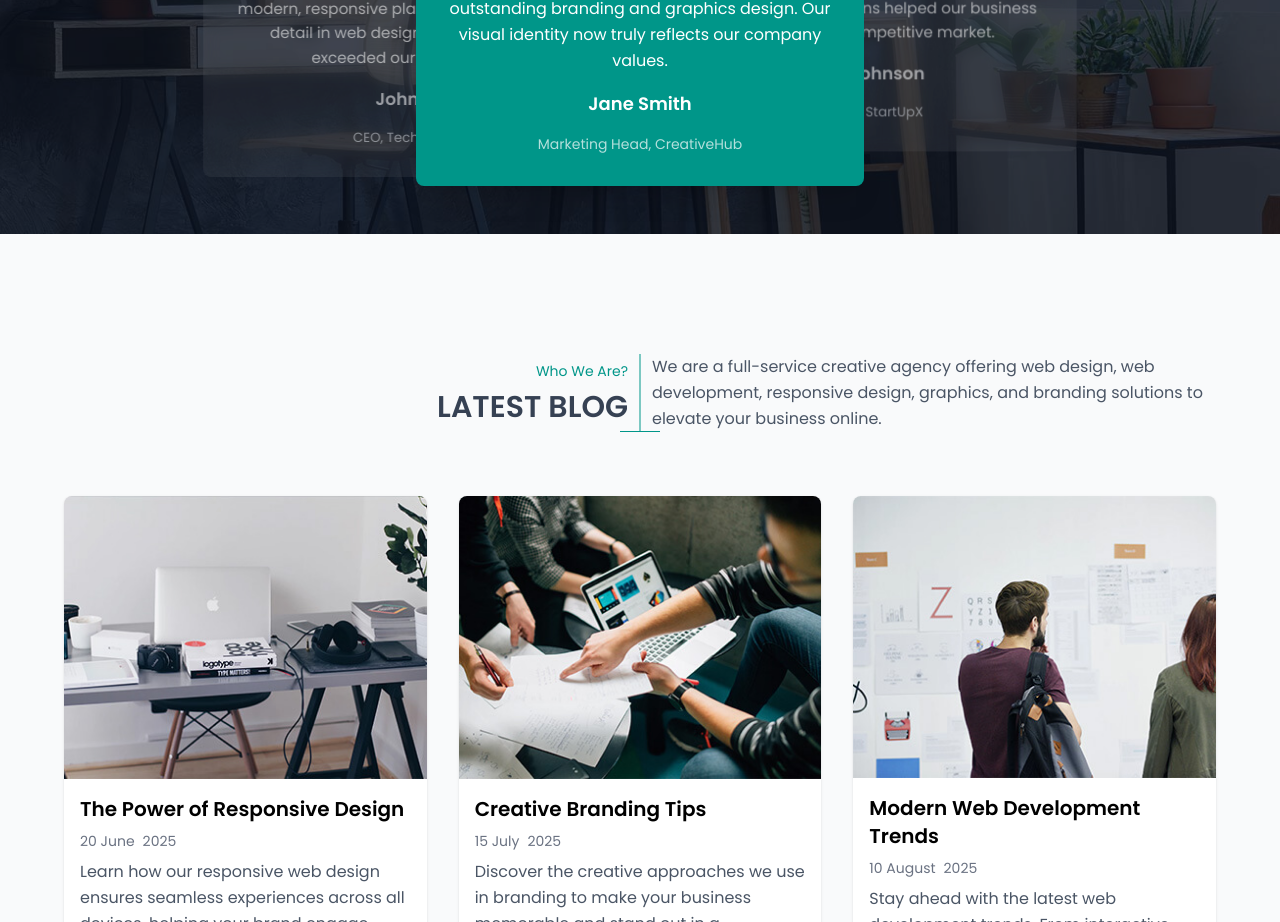
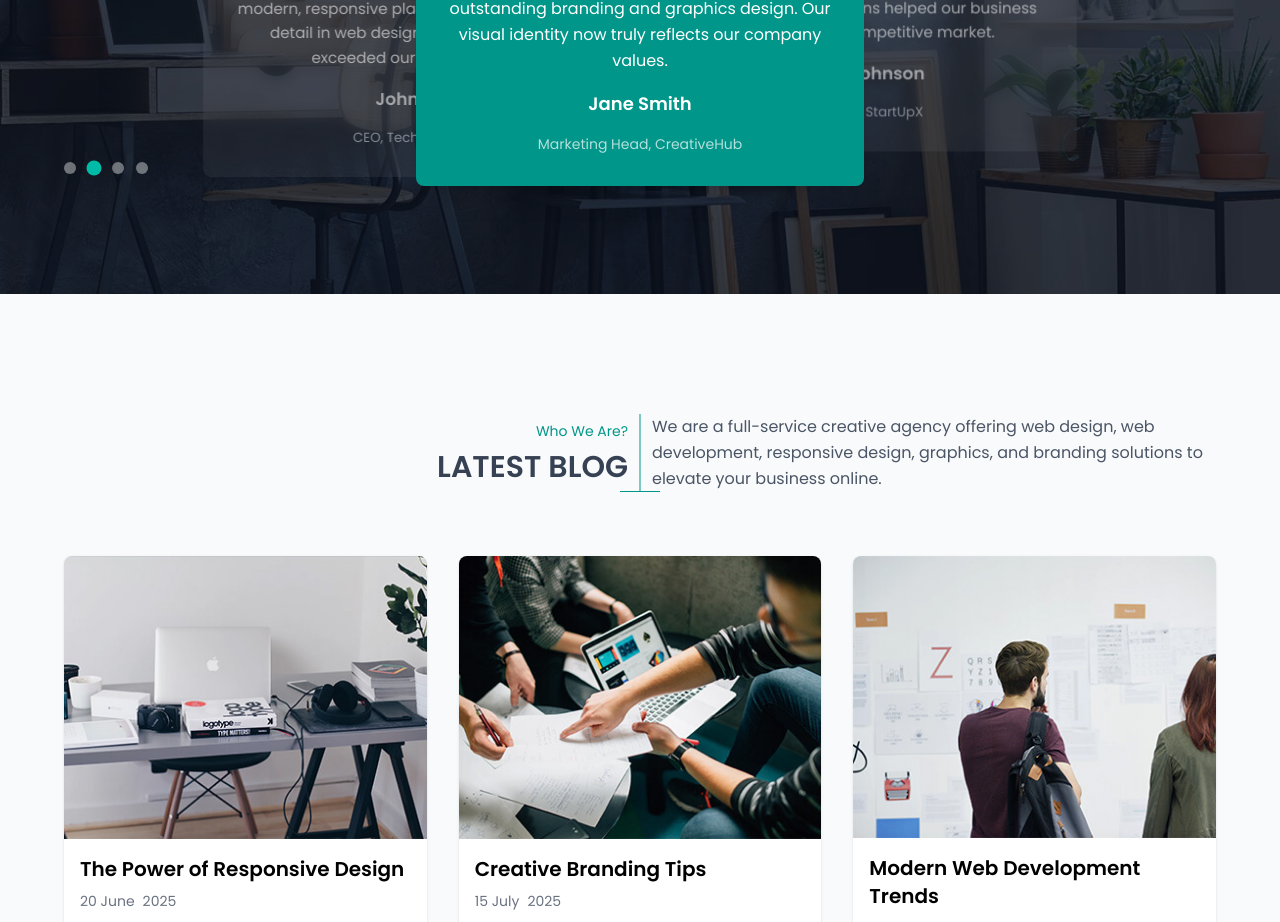
Before and after one commit to geliettech/trovica, a React (Vite) app: page / in a window 1280 px wide. Shown: the part 4880-5802 px from the top of the page. Built offline with nearby package versions, Linux system fonts and the light colour scheme.

Commit message:
update testi...

```diff
--- a/src/components/TestimonialCard.jsx
+++ b/src/components/TestimonialCard.jsx
@@ -38,7 +38,7 @@ const TestimonialsCard = () => {
         />
 
         {/* Slider */}
-        <div className="relative h-72 mt-12 flex justify-center">
+        <div className="relative h-84 mt-12 flex justify-center">
           {visibleSlides.map((slide, index) => {
             const isActive = index === 1; // Middle slide
             const isLeft = index === 0;
@@ -87,7 +87,7 @@ const TestimonialsCard = () => {
         </div>
 
         {/* Dots */}
-        <div className="flex justify-center absolute gap-3 bottom-1 left-1/2 transform -translate-x-1/2">
+        <div className="flex gap-3">
           {slides.map((_, index) => (
             <button
               key={index}
```
